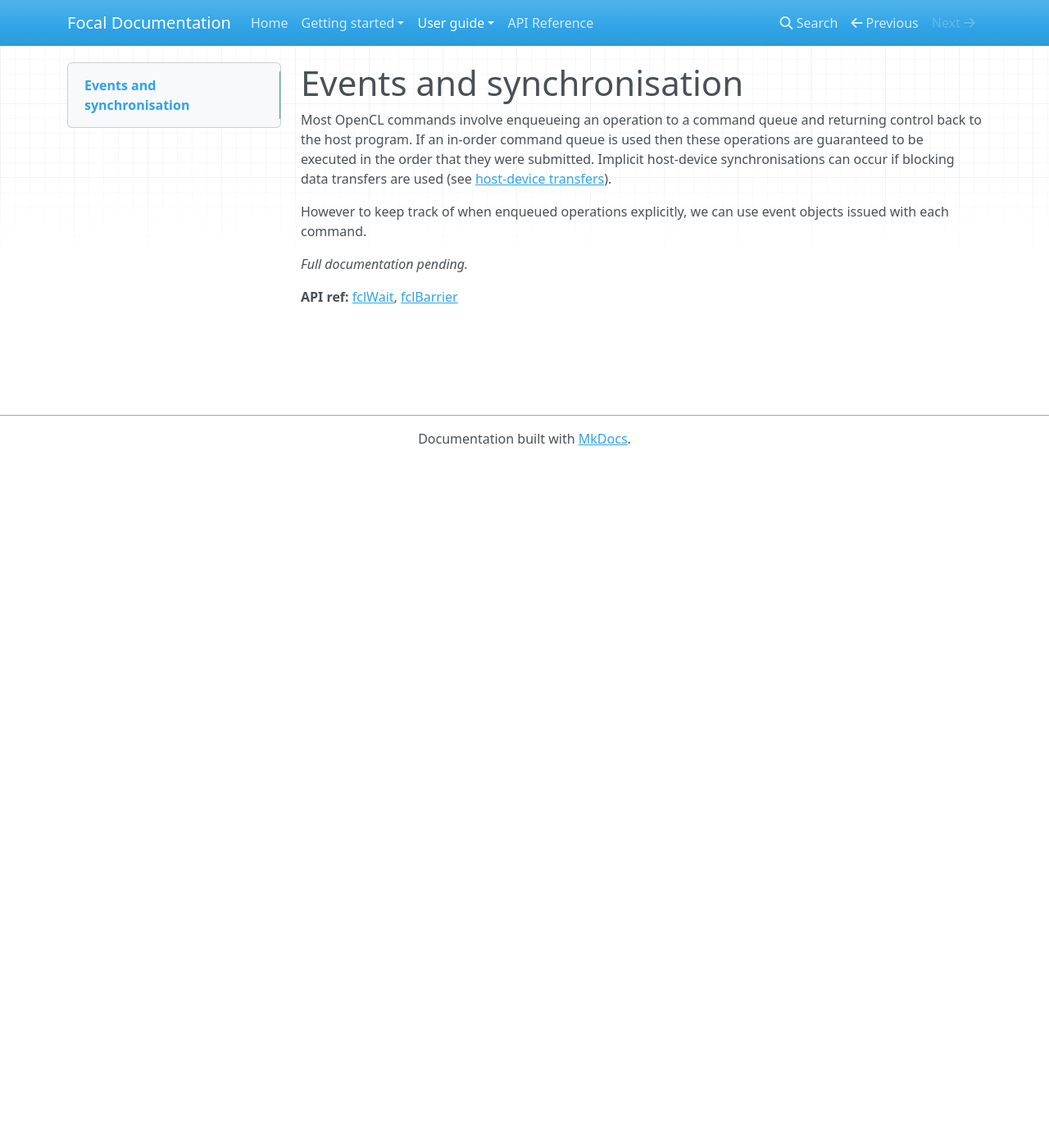
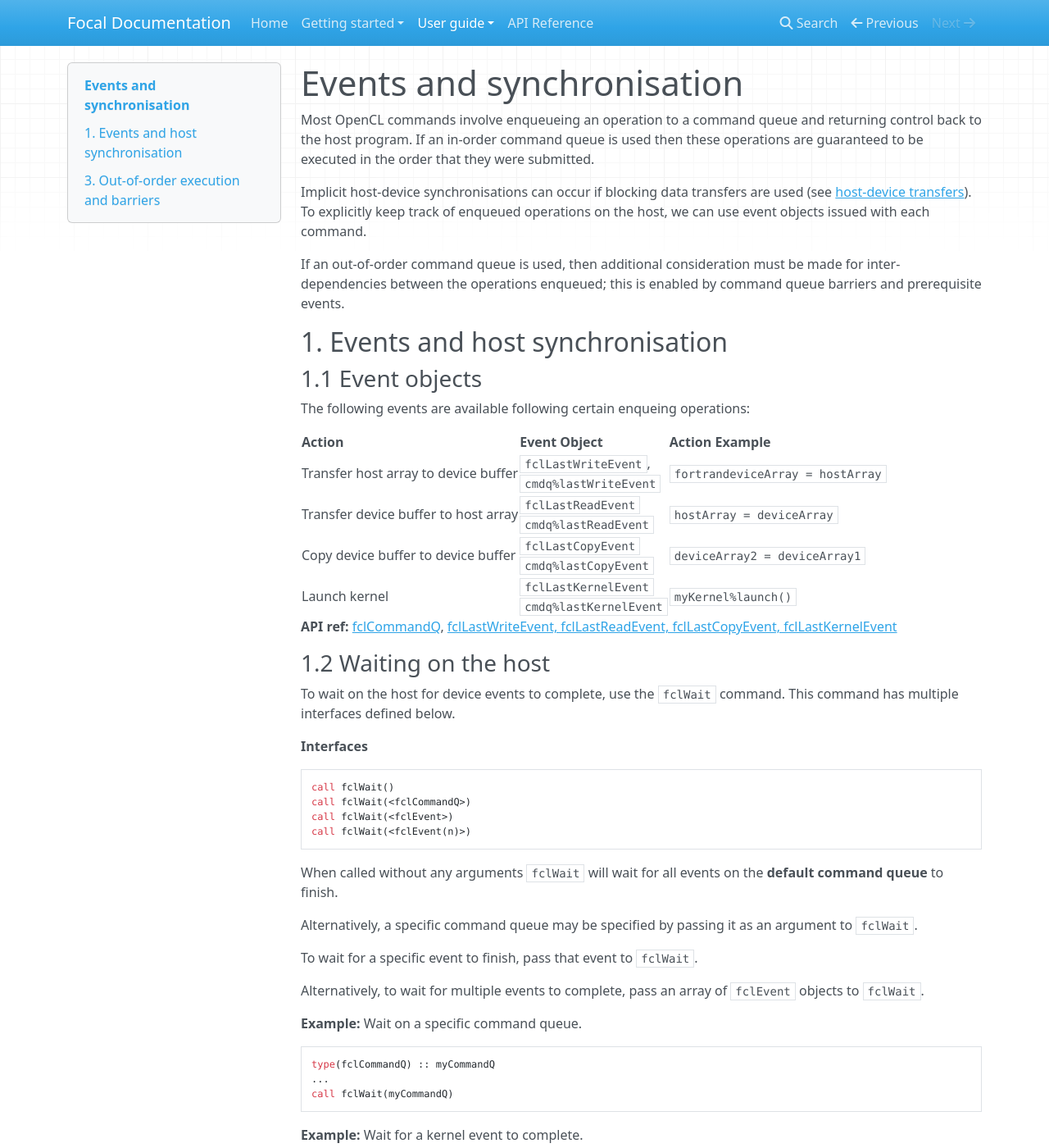
Before and after one commit to LKedward/focal-docs, an MkDocs documentation site: the page built from docs/events.md, in a window 1280 px wide and 1400 px high. Shown: the whole window at 82% size. Built offline with MkDocs 1.6.1, drawn with Linux system fonts in a browser that asks for light colours; nearby versions of some CDN libraries; some of the changed text lies outside the part shown.

Commit message:
Add: documentation for events.

````diff
--- a/docs/events.md
+++ b/docs/events.md
@@ -2,12 +2,129 @@
 
 Most OpenCL commands involve enqueueing an operation to a command queue and returning control back to the host program.
 If an in-order command queue is used then these operations are guaranteed to be executed in the order that they were submitted.
+
 Implicit host-device synchronisations can occur if blocking data transfers are used (see [host-device transfers](../memory/#3-data-transfer-between-device-and-host)).
+To explicitly keep track of enqueued operations on the host, we can use event objects issued with each command.
 
-However to keep track of when enqueued operations explicitly, we can use event objects issued with each command.
+If an out-of-order command queue is used, then additional consideration must be made for inter-dependencies between the operations enqueued;
+this is enabled by command queue barriers and prerequisite events.
 
-*Full documentation pending.*
+## 1. Events and host synchronisation
+
+### 1.1 Event objects
+
+The following events are available following certain enqueing operations:
+
+| Action                               | Event Object                                   | Action Example                   |
+|--------------------------------------|------------------------------------------------|----------------------------------|
+| Transfer host array to device buffer | `fclLastWriteEvent`,<br>`cmdq%lastWriteEvent`  | `fortrandeviceArray = hostArray` |
+| Transfer device buffer to host array | `fclLastReadEvent`<br>`cmdq%lastReadEvent`     | `hostArray = deviceArray`        |
+| Copy device buffer to device buffer  | `fclLastCopyEvent`<br>`cmdq%lastCopyEvent`     | `deviceArray2 = deviceArray1`    |
+| Launch kernel                        | `fclLastKernelEvent`<br>`cmdq%lastKernelEvent` | `myKernel%launch()`              |
 
 __API ref:__
-[fclWait](https://lkedward.github.io/focal-api/interface/fclwait.html),
+[fclCommandQ](https://lkedward.github.io/focal-api/type/fclcommandq.html),
+[fclLastWriteEvent, fclLastReadEvent, fclLastCopyEvent, fclLastKernelEvent](https://lkedward.github.io/focal-api/module/focal.html#variable-fcllastwriteevent)
+
+### 1.2 Waiting on the host
+
+To wait on the host for device events to complete, use the `fclWait` command.
+This command has multiple interfaces defined below.
+
+__Interfaces__
+
+```fortran
+call fclWait()
+call fclWait(<fclCommandQ>)
+call fclWait(<fclEvent>)
+call fclWait(<fclEvent(n)>)
+```
+
+When called without any arguments `fclWait` will wait for all events on the __default command queue__ to finish.
+
+Alternatively, a specific command queue may be specified by passing it as an argument to `fclWait`.
+
+To wait for a specific event to finish, pass that event to `fclWait`.
+
+Alternatively, to wait for multiple events to complete, pass an array of `fclEvent` objects to `fclWait`.
+
+__Example:__
+Wait on a specific command queue.
+
+```fortran
+type(fclCommandQ) :: myCommandQ
+...
+call fclWait(myCommandQ)
+```
+
+__Example:__
+Wait for a kernel event to complete.
+
+```fortran
+type(fclKernel) :: myKernel
+type(fclEvent) :: e
+...
+myKernel%launch()          ! Launch kernel
+e = fclLastKernelEvent     ! Save kernel event object
+...                        ! Perform other operations
+call fclWait(e)            ! Now wait for kernel to complete
+```
+
+__Example:__
+Enqueue multiple asynchronous data transfers.
+
+```fortran
+type(fclCommandQ) :: cmdq
+type(fclDeviceFloat) :: a1, a2, a3
+type(fclEvent), dimension(3) :: e
+...
+cmdq%blockingWrite = .false.   ! Enable asynchronous host-to-device transfers
+...
+a1 = hostArray1                ! Enqueue first transfer
+e(1) = cmdq%lastWriteEvent     ! Save first transfer event
+a2 = hostArray2                ! Enqueue second transfer
+e(2) = cmdq%lastWriteEvent     ! Save second transfer event
+a3 = hostArray3                ! Enqueue third transfer
+e(3) = cmdq%lastWriteEvent     ! Save third transfer event
+...                            ! Perform other operations
+call fclWait(e)                ! Now wait for transfers to complete
+```
+
+__API ref:__
+[fclWait](https://lkedward.github.io/focal-api/interface/fclwait.html)
+
+
+
+
+## 3. Out-of-order execution and barriers
+
+If a device supports it, then a command queue can be created with __out-of-order execution__ enabled which allows it to dynamically schedule enqueued kernels for maximum device utilisation.
+This means that kernels and enqueued data transfers are not guaranteed to start and finish execution in the order that they were enqueued.
+To control kernel and data dependencies in an out-of-order command queue, two mechanisms are available: barriers and prerequisite events.
+
+### 3.1 Command queue barriers
+
+OpenCL barriers break up the command queue into regions between which there can be no re-orderig of operations.
+If a series of operations (group A) is followed by a barrier then followed by another series of operations (group A), then all events from group a must be complete (in any order) before any event in group B can start.
+
+To enqueue a barrier in Focal, use `fclBarrier`:
+
+__Interfaces__
+
+```fortran
+call fclBarrier()
+call fclBarrier(<fclCommandQ>)
+```
+
+When called with no arguments, this enqueues a barrier onto the __default command queue__.
+Otherwise, it enqueues a barrier onto the command queue specified in the first argument.
+
+__API ref:__
 [fclBarrier](https://lkedward.github.io/focal-api/interface/fclbarrier.html)
+
+
+### 3.2 Prerequisite events
+
+Prerequisite events are set prior to enqueueing an operation to specify events that must first complete for the following operation to start.
+
+*Implementation under development*
````
